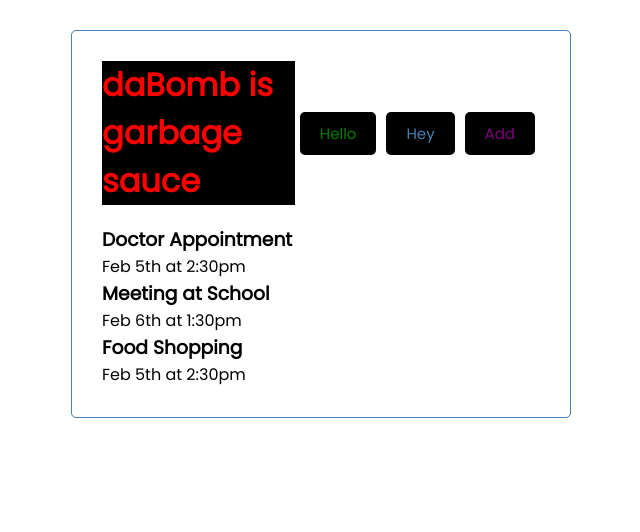
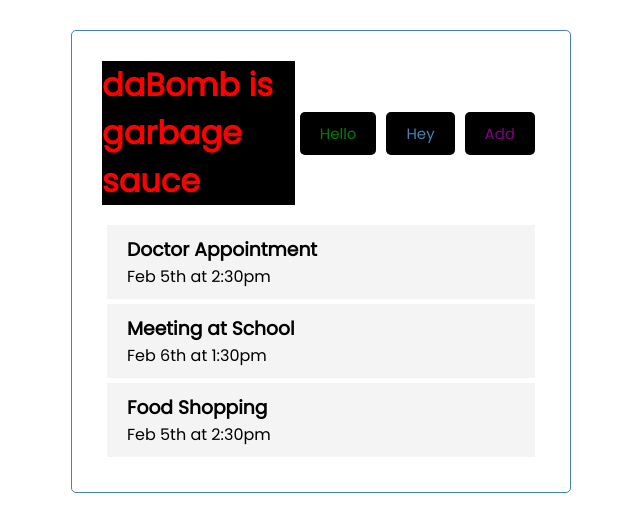
Before and after one commit to GreshamFedora/React-task-tracker, a React (Create React App) app: page / in a window 1280 px wide. Shown: the top 532 px of the page, without its empty margins (319-959 px from the left). Built offline with nearby package versions, Linux system fonts and the light colour scheme.

Commit message:
fixed Task componentn styling in index.css

```diff
--- a/src/index.css
+++ b/src/index.css
@@ -54,7 +54,7 @@ body {
   width: 100%;
 }
 
-.                                                      k {
+.task {
   background: #f4f4f4;
   margin: 5px;
   padding: 10px 20px;
```
